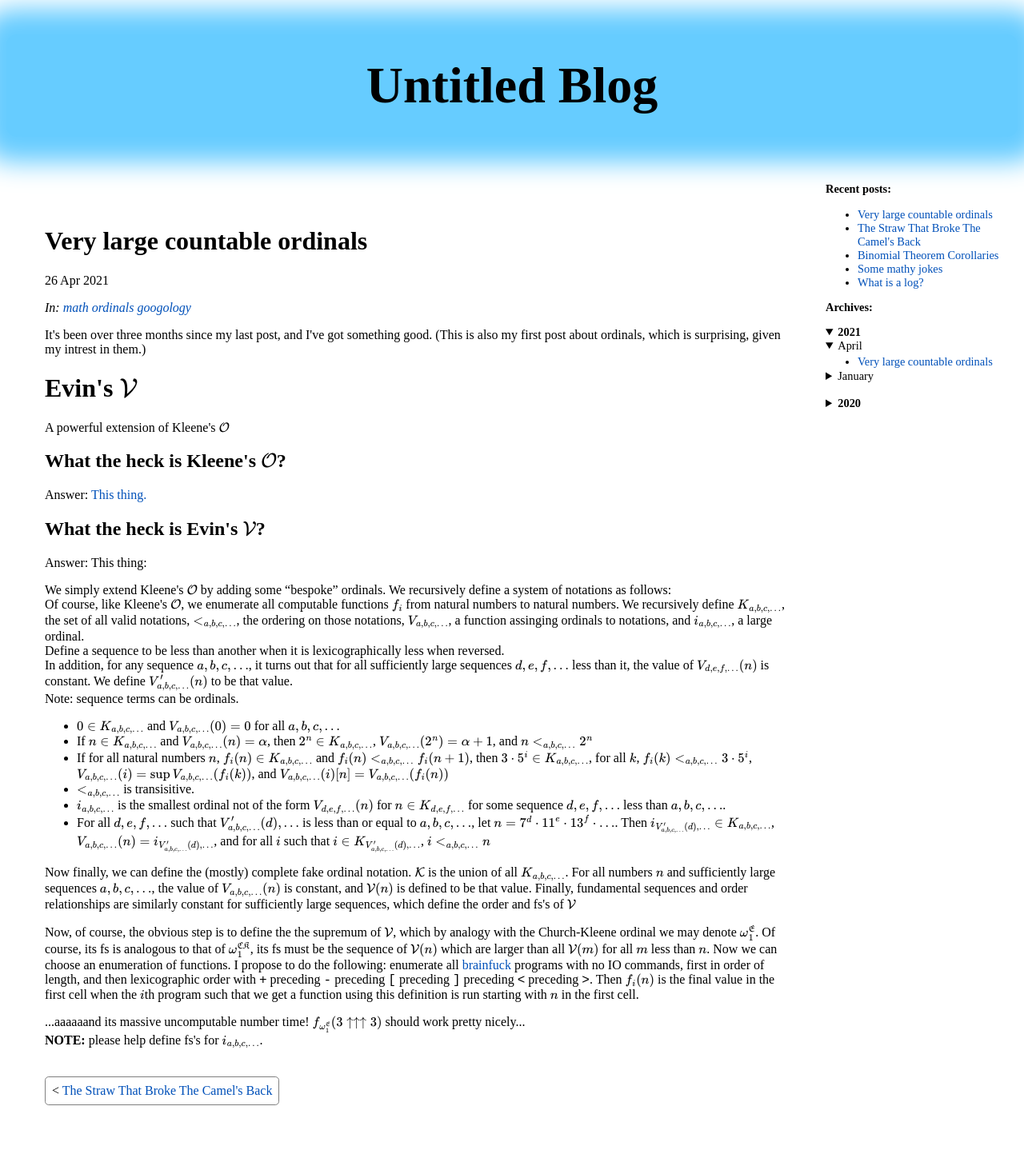
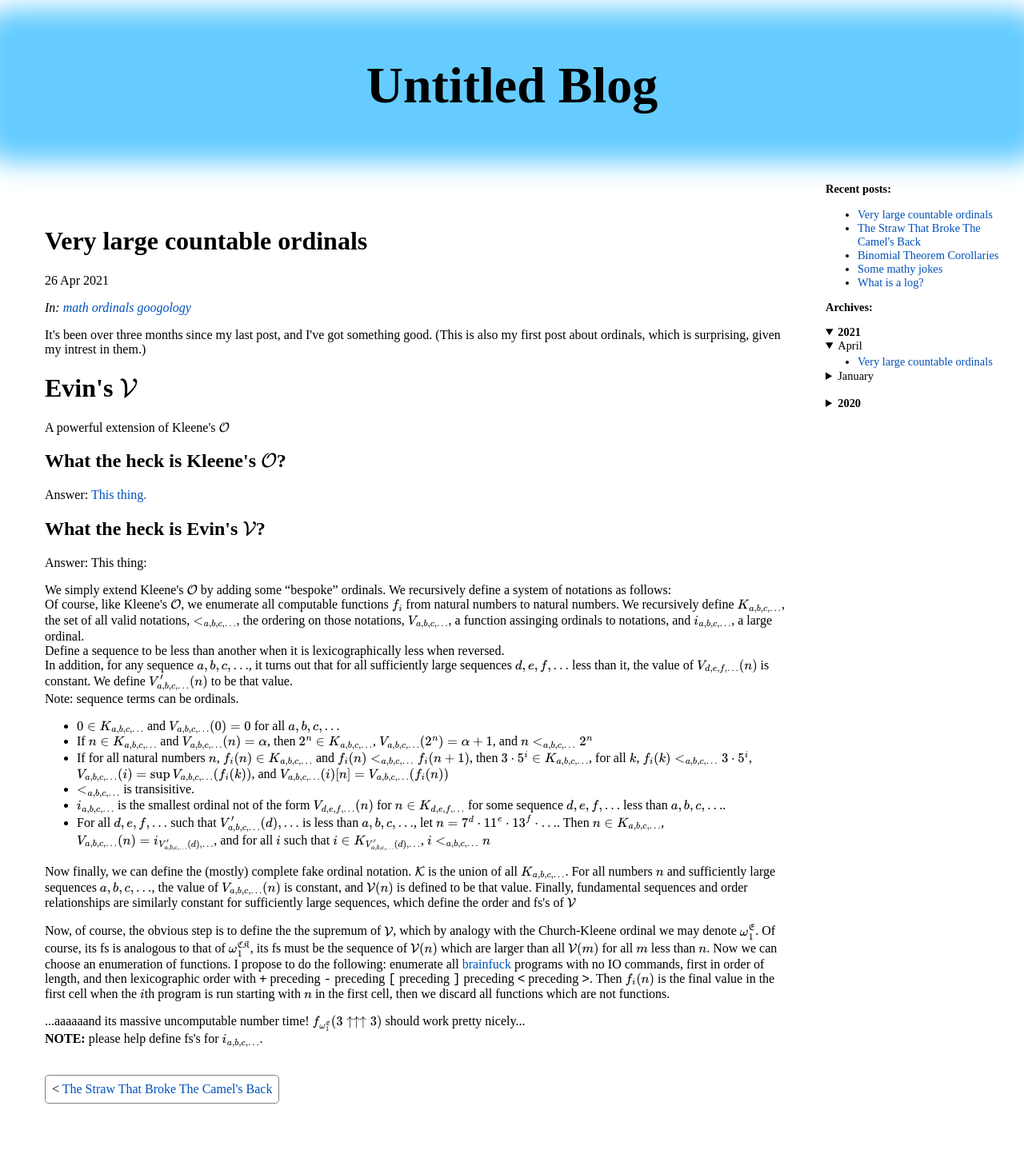
Before and after one commit to EZLiang/web, a Jekyll site: the page built from docs/_posts/2021-04-26-very-large-countable-ordinals.html, in a window 1280 px wide. Shown: the whole page at 80% size. Built offline with Jekyll 4.4.1, drawn with Linux system fonts in a browser that asks for light colours.

Commit message:
fix eror

```diff
--- a/docs/_posts/2021-04-26-very-large-countable-ordinals.html
+++ b/docs/_posts/2021-04-26-very-large-countable-ordinals.html
@@ -37,11 +37,11 @@ mathjax: true
 
     <li>\(i_{a,b,c,\ldots}\) is the smallest ordinal not of the form \(V_{d,e,f,\ldots}(n)\) for \(n\in K_{d,e,f,\ldots}\) for some sequence \(d,e,f,\ldots\) less than \(a,b,c,\ldots\).</li>
 
-    <li>For all \(d,e,f,\ldots\) such that \(V^\prime_{a,b,c,\ldots}(d),\ldots\) is less than or equal to \(a,b,c,\ldots\), let \(n=7^d\cdot 11^e\cdot 13^f\cdot\ldots\). Then \(i_{V^\prime_{a,b,c,\ldots}(d),\ldots}\in K_{a,b,c,\ldots}\), \(V_{a,b,c,\ldots}(n)=i_{V^\prime_{a,b,c,\ldots}(d),\ldots}\), and for all \(i\) such that \(i\in K_{V^\prime_{a,b,c,\ldots}(d),\ldots}\), \(i&lt;_{a,b,c,\ldots}n\)</li>
+    <li>For all \(d,e,f,\ldots\) such that \(V^\prime_{a,b,c,\ldots}(d),\ldots\) is less than \(a,b,c,\ldots\), let \(n=7^d\cdot 11^e\cdot 13^f\cdot\ldots\). Then \(n\in K_{a,b,c,\ldots}\), \(V_{a,b,c,\ldots}(n)=i_{V^\prime_{a,b,c,\ldots}(d),\ldots}\), and for all \(i\) such that \(i\in K_{V^\prime_{a,b,c,\ldots}(d),\ldots}\), \(i&lt;_{a,b,c,\ldots}n\)</li>
     </ul></p>
     <p>Now finally, we can define the (mostly) complete fake ordinal notation.
     \(\mathcal{K}\) is the union of all \(K_{a,b,c,\ldots}\). For all numbers \(n\) and sufficiently large sequences \(a,b,c,\ldots\), the value of \(V_{a,b,c,\ldots}(n)\) is constant, and \(\mathcal{V}(n)\) is defined to be that value. Finally, fundamental sequences and order relationships are similarly constant for sufficiently large sequences, which define the order and fs's of \(\mathcal{V}\)</p>
-    <p>Now, of course, the obvious step is to define the the supremum of \(\mathcal{V}\), which by analogy with the Church-Kleene ordinal we may denote \(\omega_1^\mathfrak{E}\). Of course, its fs is analogous to that of \(\omega_1^\mathfrak{CK}\), its fs must be the sequence of \(\mathcal{V}(n)\) which are larger than all \(\mathcal{V}(m)\) for all \(m\) less than \(n\). Now we can choose an enumeration of functions. I propose to do the following: enumerate all <a href="https://esolangs.org/wiki/Brainfuck">brainfuck</a> programs with no IO commands, first in order of length, and then lexicographic order with <code>+</code> preceding <code>-</code> preceding <code>[</code> preceding <code>]</code> preceding <code>&lt;</code> preceding <code>&gt;</code>. Then \(f_i(n)\) is the final value in the first cell when the \(i\)th program such that we get a function using this definition is run starting with \(n\) in the first cell.</p>
+    <p>Now, of course, the obvious step is to define the the supremum of \(\mathcal{V}\), which by analogy with the Church-Kleene ordinal we may denote \(\omega_1^\mathfrak{E}\). Of course, its fs is analogous to that of \(\omega_1^\mathfrak{CK}\), its fs must be the sequence of \(\mathcal{V}(n)\) which are larger than all \(\mathcal{V}(m)\) for all \(m\) less than \(n\). Now we can choose an enumeration of functions. I propose to do the following: enumerate all <a href="https://esolangs.org/wiki/Brainfuck">brainfuck</a> programs with no IO commands, first in order of length, and then lexicographic order with <code>+</code> preceding <code>-</code> preceding <code>[</code> preceding <code>]</code> preceding <code>&lt;</code> preceding <code>&gt;</code>. Then \(f_i(n)\) is the final value in the first cell when the \(i\)th program is run starting with \(n\) in the first cell, then we discard all functions which are not functions.</p>
 
     <p>...aaaaaand its massive uncomputable number time! \(f_{\omega_1^\mathfrak{E}}(3\uparrow\uparrow\uparrow 3)\) should work pretty nicely...
         <br /><b>NOTE:</b> please help define fs's for \(i_{a,b,c,\ldots}\).
```
